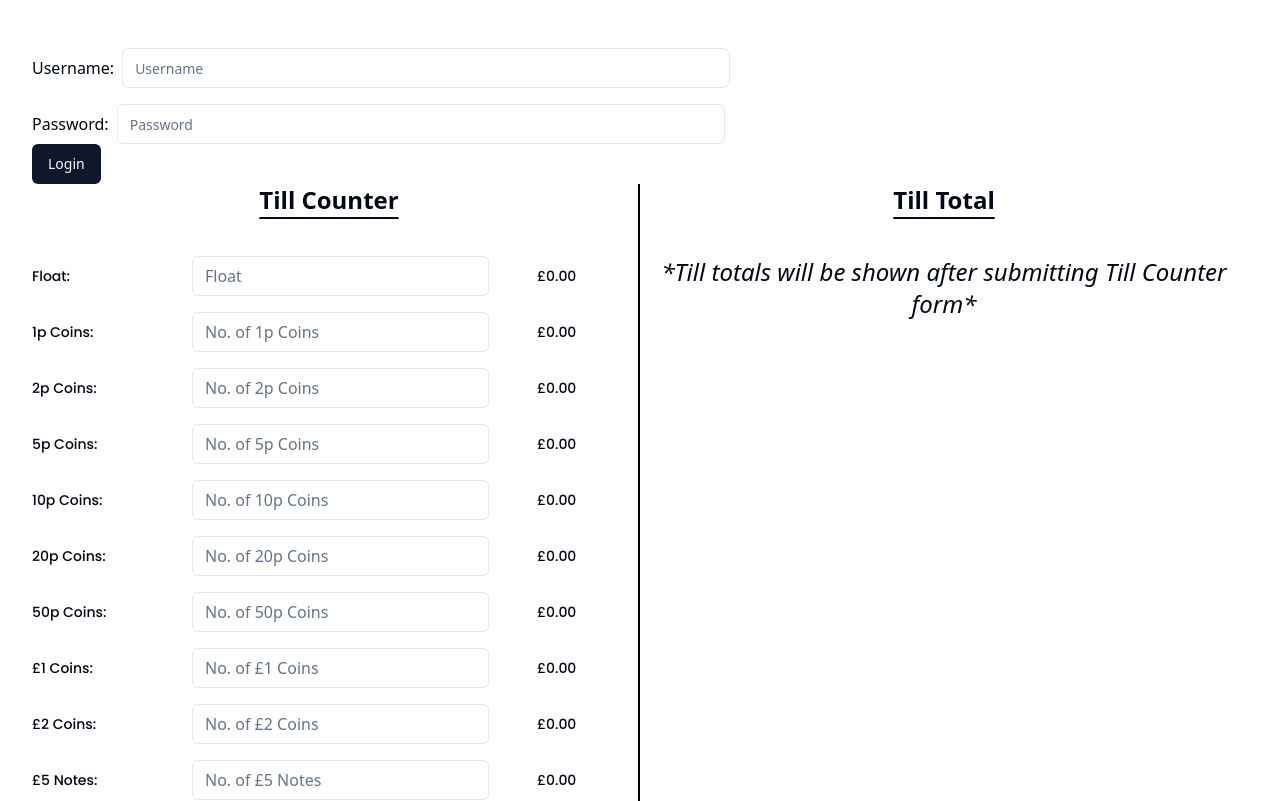
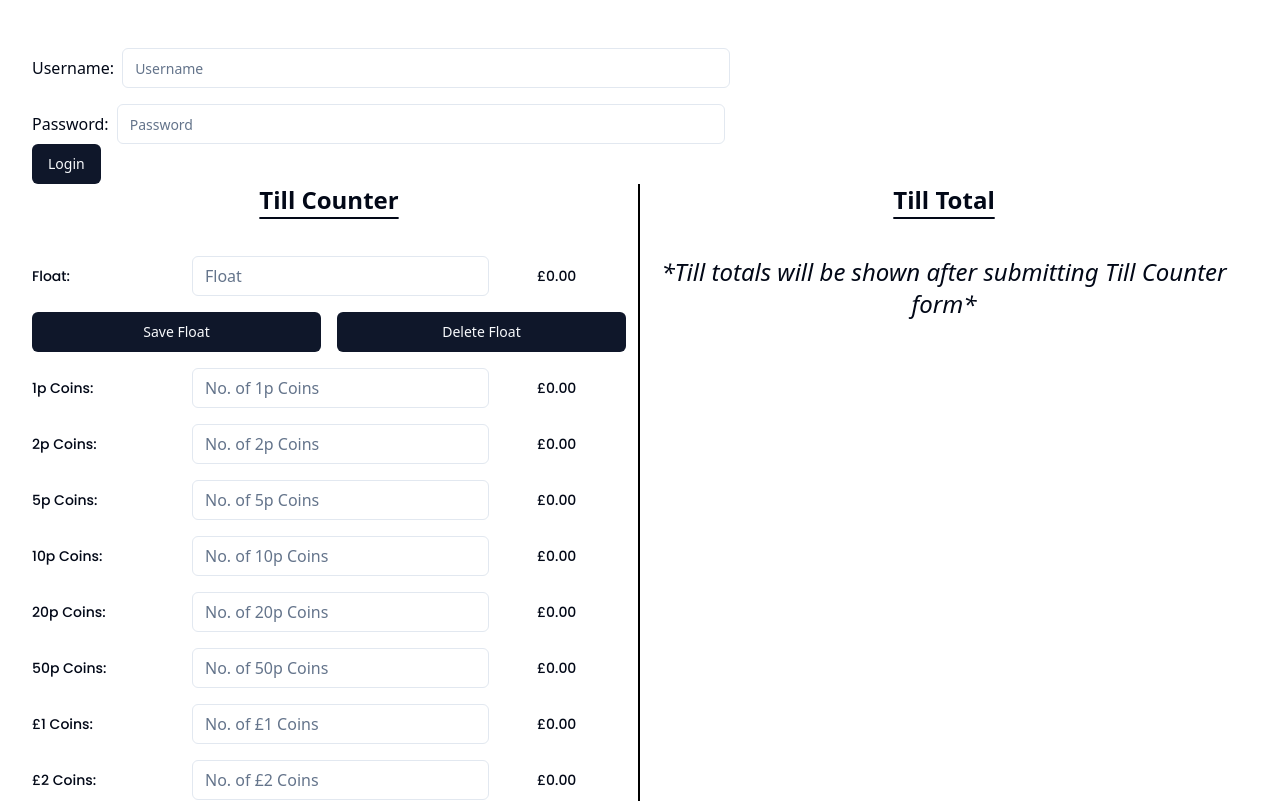
Before and after one commit to kamrantahir2/Till-Counter, a React (Vite) app: page / in a window 1280 px wide. Shown: the top 801 px of the page. Built offline with nearby package versions, Linux system fonts and the light colour scheme.

Commit message:
Begin adding ability to save float

```diff
--- a/src/components/TillTotal/CurrencyInput.tsx
+++ b/src/components/TillTotal/CurrencyInput.tsx
@@ -17,6 +17,16 @@ const CurrencyInput = ({
   total: number;
 }) => {
   const [stringTotal, setStringTotal] = useState("");
+  let saved = 0;
+
+  useEffect(() => {
+    if (
+      currency === "float" &&
+      window.localStorage.getItem("tillCounterFloat") !== ""
+    ) {
+      saved = Number(window.localStorage.getItem("tillCounterFloat"));
+    }
+  }, []);
 
   const handleChange = (e: React.ChangeEvent<HTMLInputElement>) => {
     setTotal(parseFloat((Number(e.target.value) * value).toFixed(2)));
--- a/src/components/TillTotal/TillTotal.tsx
+++ b/src/components/TillTotal/TillTotal.tsx
@@ -1,4 +1,4 @@
-import { useState } from "react";
+import { useEffect, useState } from "react";
 import { Button } from "../ui/button";
 import CurrencyInput from "./CurrencyInput";
 
@@ -28,6 +28,12 @@ const TillTotal = ({
   const [totalTenPound, setTotalTenPound] = useState(0);
   const [totalTwentyPound, setTotalTwentyPound] = useState(0);
   const [totalFiftyPound, setTotalFiftyPound] = useState(0);
+
+  useEffect(() => {
+    if (window.localStorage.getItem("tillCounterFloat") !== "") {
+      setFloat(Number(window.localStorage.getItem("tillCounterFloat")));
+    }
+  }, []);
 
   const handleSubmit = (e: React.SyntheticEvent) => {
     e.preventDefault();
@@ -64,6 +70,10 @@ const TillTotal = ({
     setTotalTakings(totalTakings);
   };
 
+  const handleSaveFloat = () => {
+    window.localStorage.setItem("tillCounterFloat", float.toString());
+  };
+
   return (
     <div>
       <div className="md:border-r-2 md:pr-3 md:border-black">
@@ -72,6 +82,7 @@ const TillTotal = ({
         </h1>
         <form onSubmit={handleSubmit}>
           <div className="">
+            <div>
               <CurrencyInput
                 label="Float"
                 currency="float"
@@ -79,6 +90,15 @@ const TillTotal = ({
                 total={float}
                 value={1}
               />
+              <div className="grid grid-cols-2 gap-4">
+                <Button onClick={handleSaveFloat} className="w-full mb-4">
+                  Save Float
+                </Button>
+                <Button onClick={handleSaveFloat} className="w-full mb-4">
+                  Delete Float
+                </Button>
+              </div>
+            </div>
             <CurrencyInput
               label="1p Coins"
               currency="1p"
```
Lines whose indentation alone changed are shown as unchanged.
